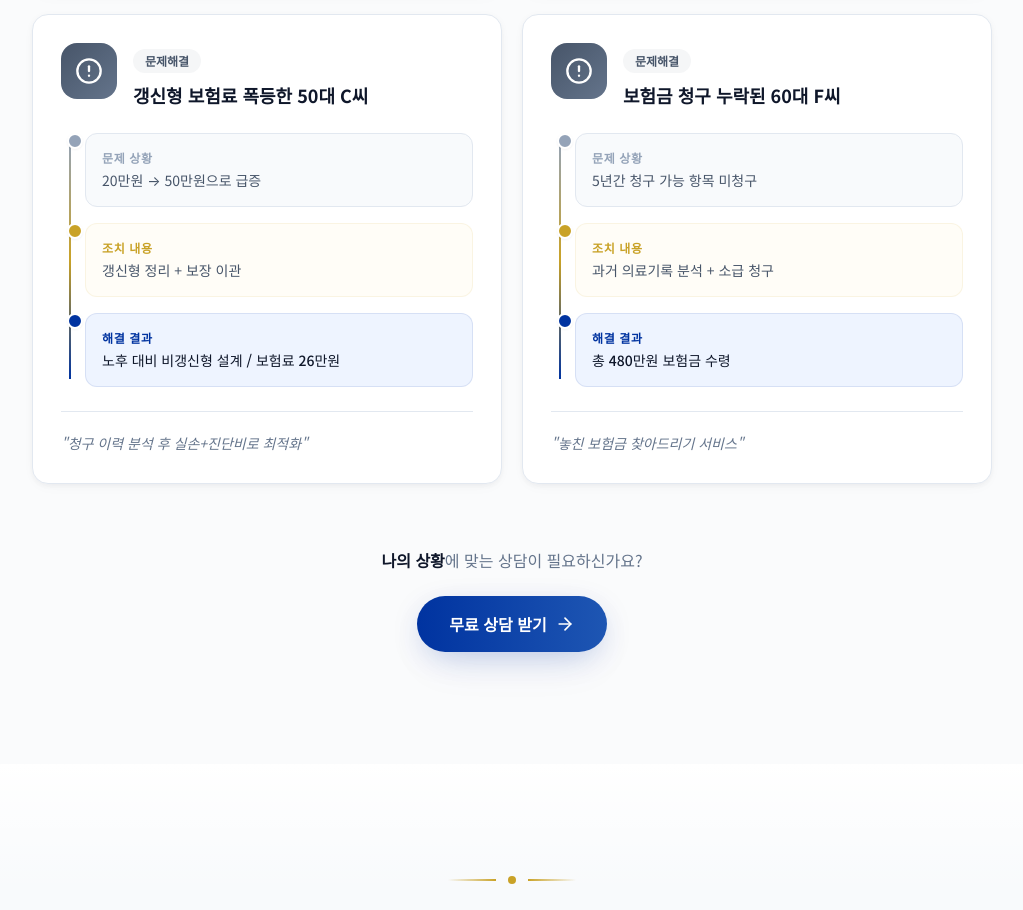
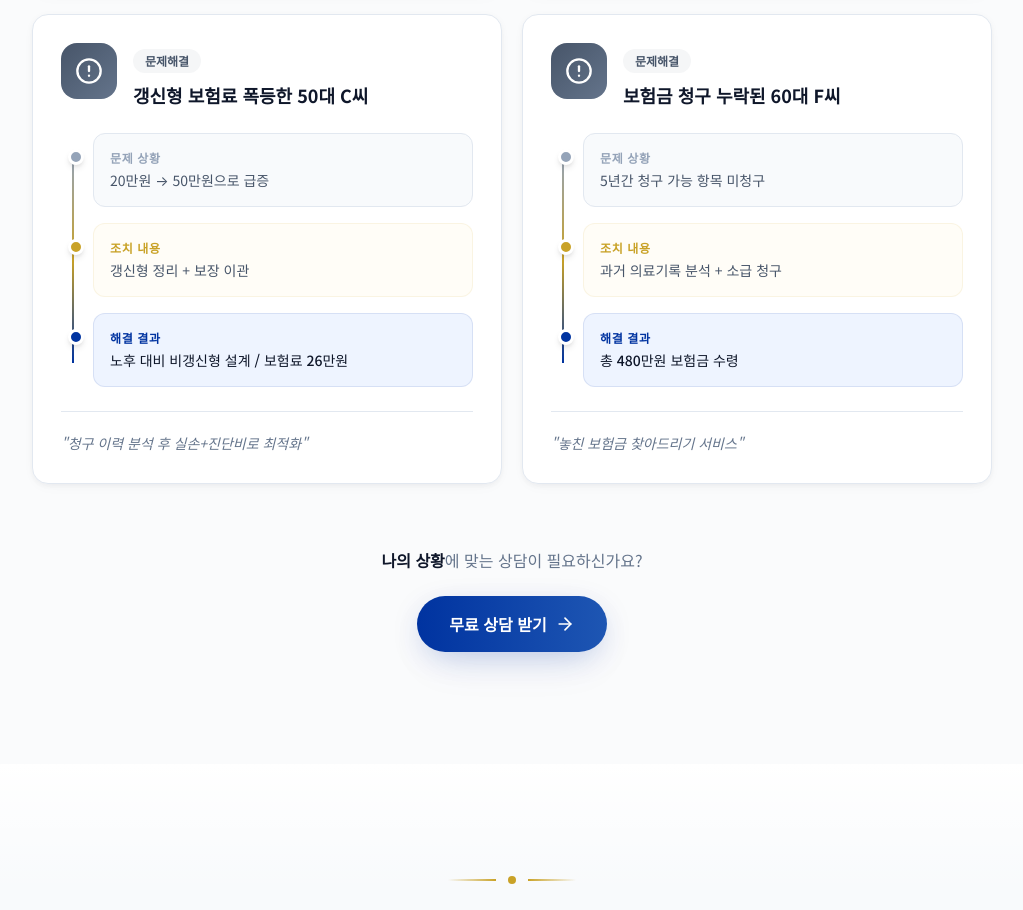
Before and after one commit to mae916/Insurance-agent-profile, a React (Vite) app: page /#cases in a window 1280 px wide. Shown: the part 3400-4310 px from the top of the page, without its empty margins (128-1151 px from the left). Built offline with nearby package versions, Linux system fonts and the light colour scheme.

Commit message:
Fix timeline design: align dots with line properly

```diff
--- a/src/components/CaseCard.tsx
+++ b/src/components/CaseCard.tsx
@@ -128,13 +128,13 @@ const CaseCard = ({
 
       {/* 특수 상황 - 타임라인 스타일 */}
       {isSpecial && issue && action && result && (
-        <div className="relative pl-6 space-y-4">
-          {/* 타임라인 라인 */}
-          <div className="absolute left-2 top-2 bottom-2 w-0.5 bg-gradient-to-b from-[#94A3B8] via-[#C9A227] to-[#0033A0]" />
+        <div className="relative pl-8 space-y-4">
+          {/* 타임라인 라인 - 원 중심에 맞춤 */}
+          <div className="absolute left-[11px] top-6 bottom-6 w-[2px] bg-gradient-to-b from-[#94A3B8] via-[#C9A227] to-[#0033A0]" />
 
           {/* 문제 */}
           <div className="relative">
-            <div className="absolute -left-[18px] w-4 h-4 bg-[#94A3B8] rounded-full border-2 border-white shadow-sm" />
+            <div className="absolute -left-[25px] top-4 w-4 h-4 bg-[#94A3B8] rounded-full border-[3px] border-white shadow-md z-10" />
             <div className="p-4 bg-[#F8FAFC] rounded-xl border border-[#E2E8F0]">
               <p className="text-xs font-bold text-[#94A3B8] uppercase tracking-wider mb-1">문제 상황</p>
               <p className="text-sm text-[#475569]">{issue}</p>
@@ -143,7 +143,7 @@ const CaseCard = ({
 
           {/* 조치 */}
           <div className="relative">
-            <div className="absolute -left-[18px] w-4 h-4 bg-[#C9A227] rounded-full border-2 border-white shadow-sm" />
+            <div className="absolute -left-[25px] top-4 w-4 h-4 bg-[#C9A227] rounded-full border-[3px] border-white shadow-md z-10" />
             <div className="p-4 bg-[#FFFDF7] rounded-xl border border-[#C9A227]/10">
               <p className="text-xs font-bold text-[#C9A227] uppercase tracking-wider mb-1">조치 내용</p>
               <p className="text-sm text-[#475569]">{action}</p>
@@ -152,7 +152,7 @@ const CaseCard = ({
 
           {/* 결과 */}
           <div className="relative">
-            <div className="absolute -left-[18px] w-4 h-4 bg-[#0033A0] rounded-full border-2 border-white shadow-sm" />
+            <div className="absolute -left-[25px] top-4 w-4 h-4 bg-[#0033A0] rounded-full border-[3px] border-white shadow-md z-10" />
             <div className="p-4 bg-[#EEF4FF] rounded-xl border border-[#0033A0]/10">
               <p className="text-xs font-bold text-[#0033A0] uppercase tracking-wider mb-1">해결 결과</p>
               <p className="text-sm font-medium text-[#0F172A]">{result}</p>
```
